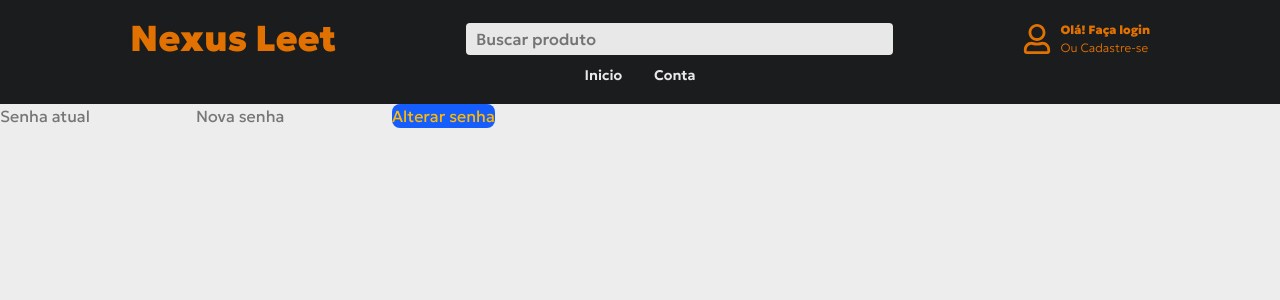
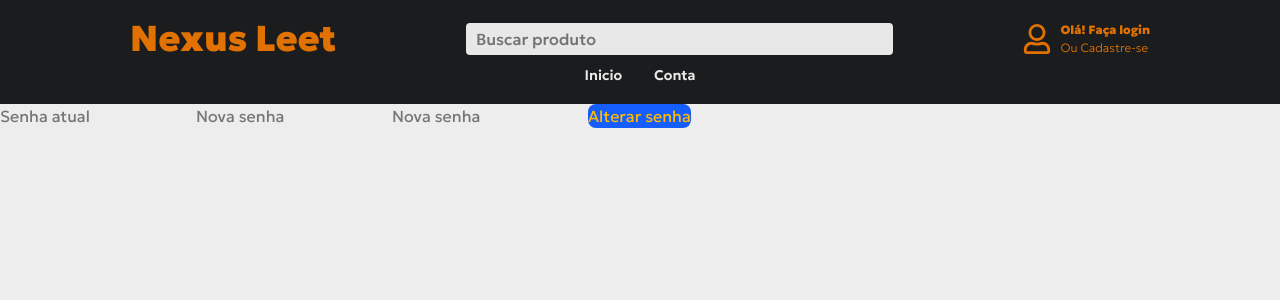
Before and after one commit to gustavocarvalho-ra/NextJs-NexusLeet, a Next.js app: page /my-account/user/confg/newpass in a window 1280 px wide. Shown: the top 300 px of the page. Built offline with nearby package versions, Linux system fonts and the light colour scheme; no server answers.

Commit message:
feat: test confirm password

```diff
--- a/src/app/components/login/useConfig/NewPass.tsx
+++ b/src/app/components/login/useConfig/NewPass.tsx
@@ -34,16 +34,25 @@ export default function ChangePasswordForm() {
         value={form.currentPassword}
         onChange={(e) => setForm({...form, currentPassword: e.target.value})}
       />
+
       <input
         type="password"
         placeholder="Nova senha"
         value={form.newPassword}
         onChange={(e) => setForm({...form, newPassword: e.target.value})}
       />
+
+      <input
+        type="password"
+        placeholder="Nova senha"
+        value={form.confirmNewPassword}
+        onChange={(e) => setForm({...form, confirmNewPassword: e.target.value})}
+      />
       <button type="submit" className="bg-blue-600 text-amber-400 rounded-lg">
         Alterar senha
       </button>
       {message && <p>{message}</p>}
+      {error && <p>{error}</p>}
     </form>
   );
 }
```
Also changed, not shown: 1 other file (tests, documents, lock files or other folders).
